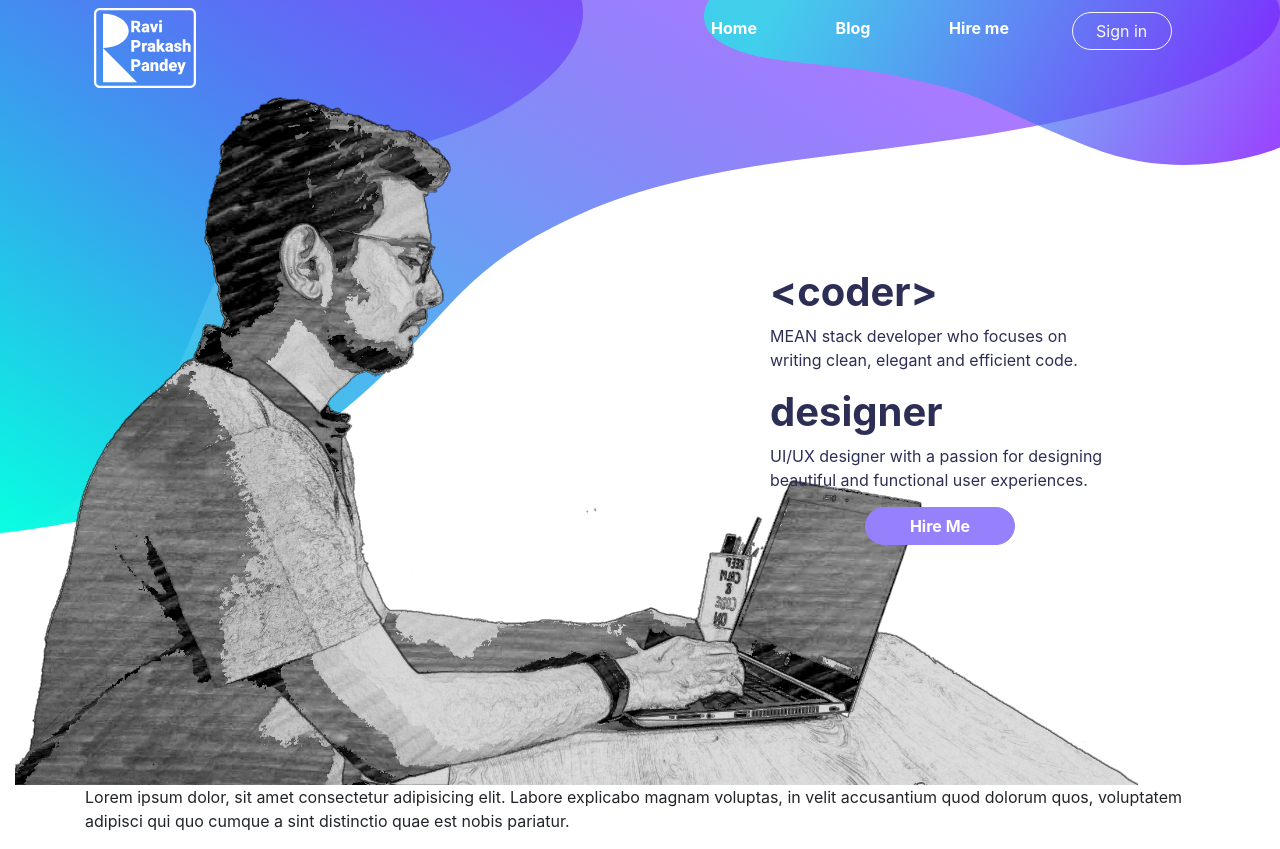
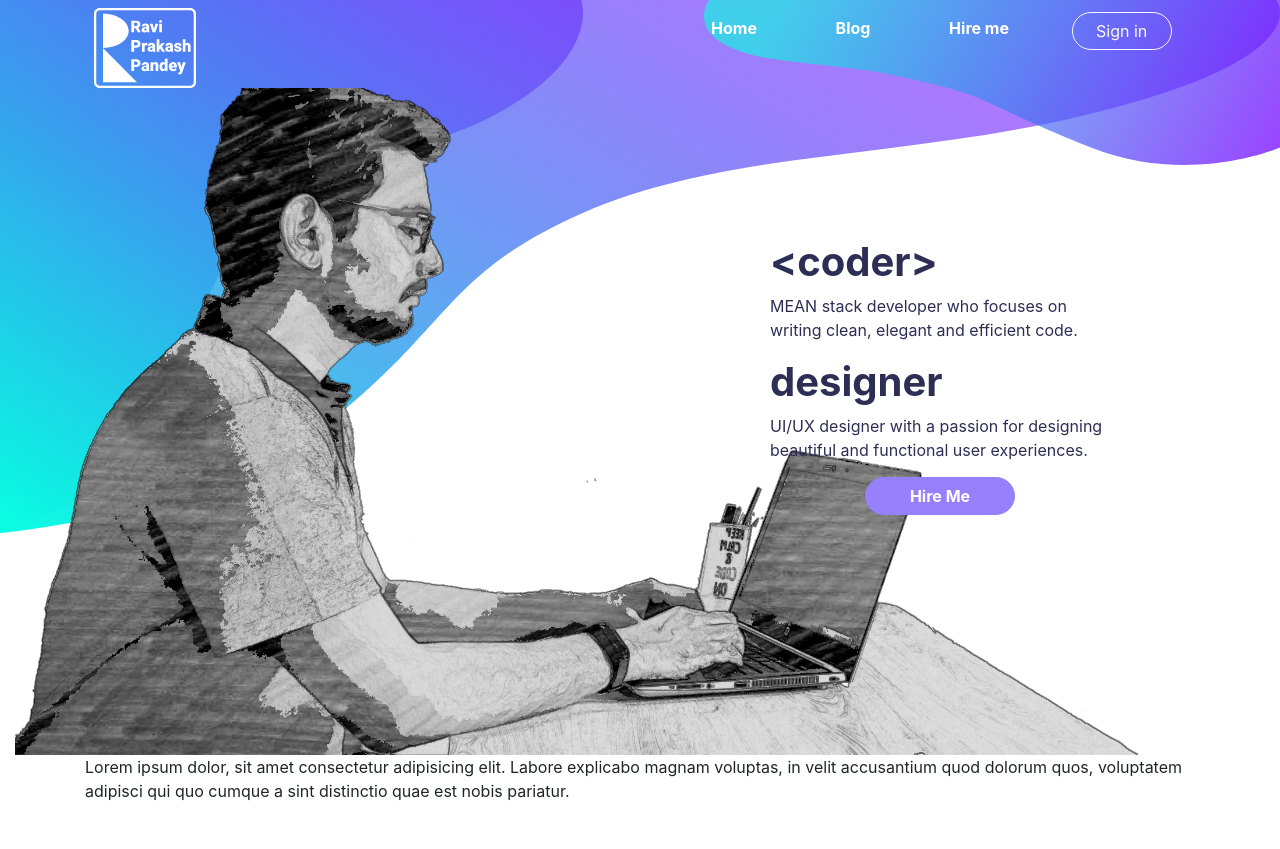
Before and after one commit to rvpandey99/portfolio-ng, an Angular app: page / in a window 1280 px wide. After the commit the page ends 819 px from the top, so only its background shows below. Built offline with nearby package versions, Linux system fonts and the light colour scheme.

Commit message:
reduced padding

```diff
--- a/src/app/home/home.component.scss
+++ b/src/app/home/home.component.scss
@@ -7,7 +7,7 @@
 }
 
 .hero {
-    padding-top:100px;
+    padding-top:80px;
     color:rgb(45, 46, 85);
 }
 
@@ -38,7 +38,7 @@
 
 @media screen and (min-width: 1250px) {
     .hero {
-        padding-top:180px;
+        padding-top:150px;
     }
 }
 
```
